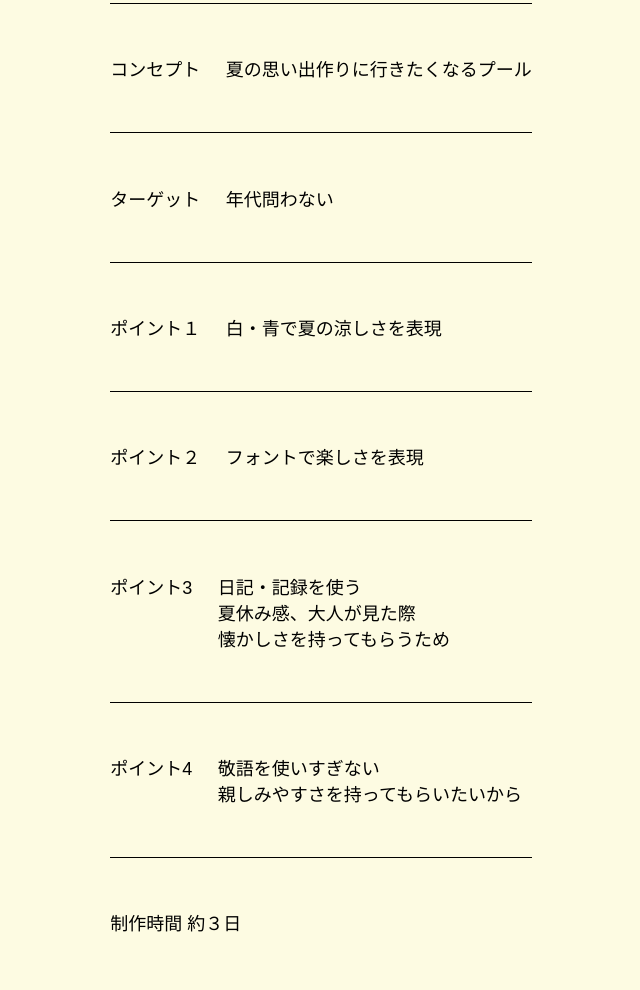
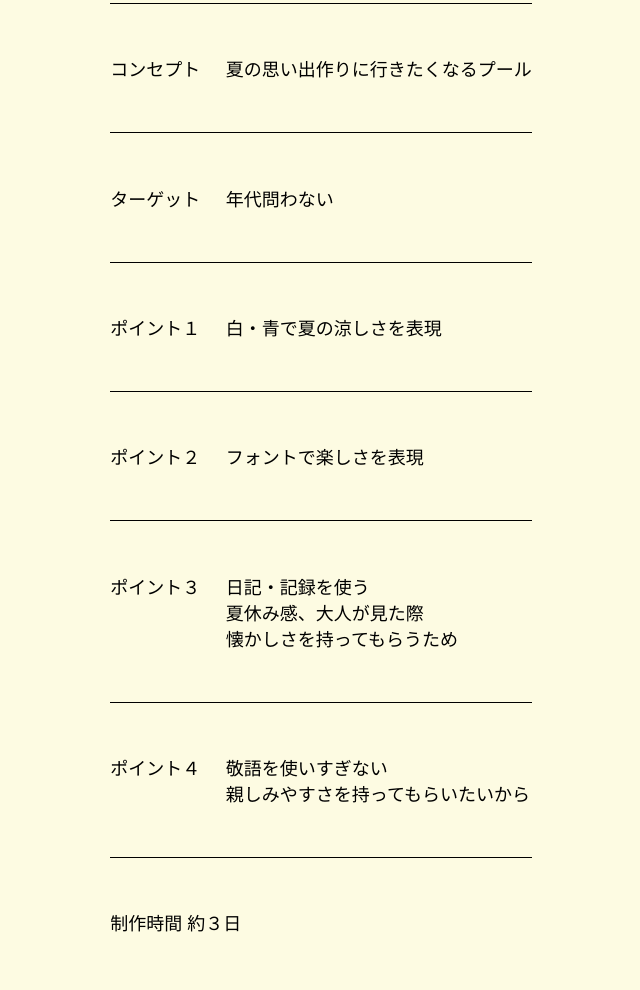
Before and after one commit to lisa-sali/SElLF-INTRODUCTION, a plain HTML site: page web-design-summer.html in a window 1280 px wide. Shown: the part 3262-4252 px from the top of the page, without its empty margins (319-959 px from the left). Drawn offline with nearby package versions, Linux system fonts and the light colour scheme; a web font is replaced by a local one.

Commit message:
Update web-design-summer.html

```diff
--- a/web-design-summer.html
+++ b/web-design-summer.html
@@ -75,11 +75,11 @@
                                 <p>フォントで楽しさを表現</p>
                             </li>
                             <li class="main-text-item-li">
-                                <span>ポイント3</span>
+                                <span>ポイント３</span>
                                 <p>日記・記録を使う<br>夏休み感、大人が見た際<br>懐かしさを持ってもらうため</p>
                             </li>
                             <li class="main-text-item-li">
-                                <span>ポイント4</span>
+                                <span>ポイント４</span>
                                 <p>敬語を使いすぎない<br>親しみやすさを持ってもらいたいから</p>
                             </li>
                             <li class="main-text-item-li">
```
